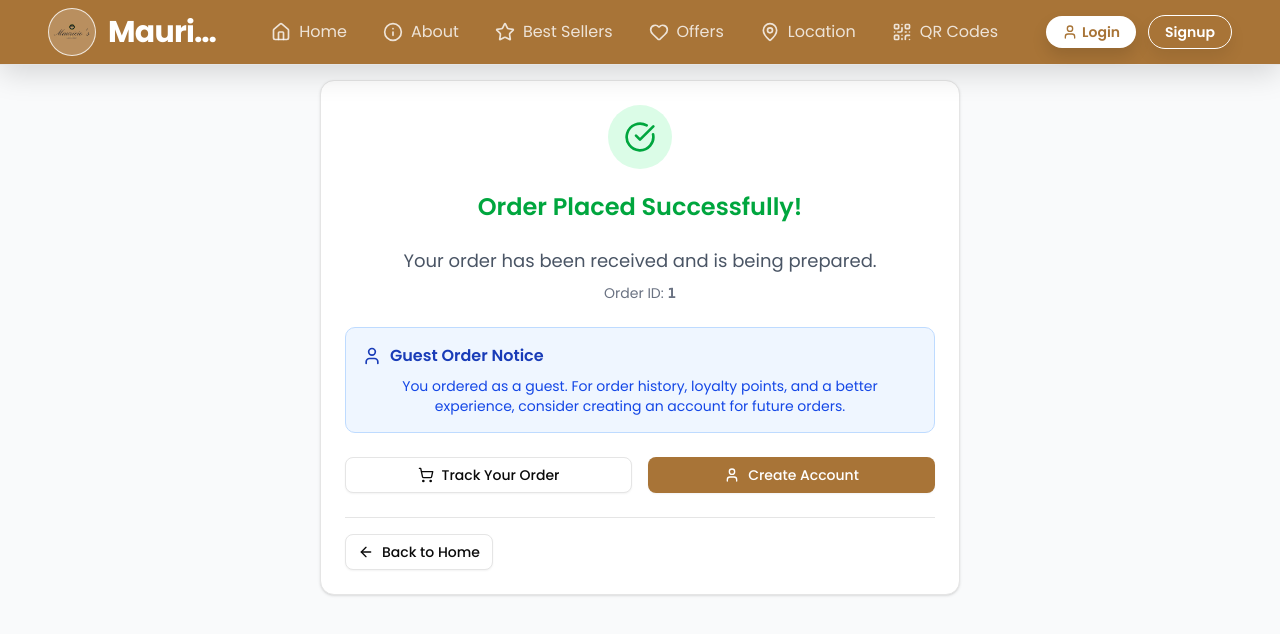
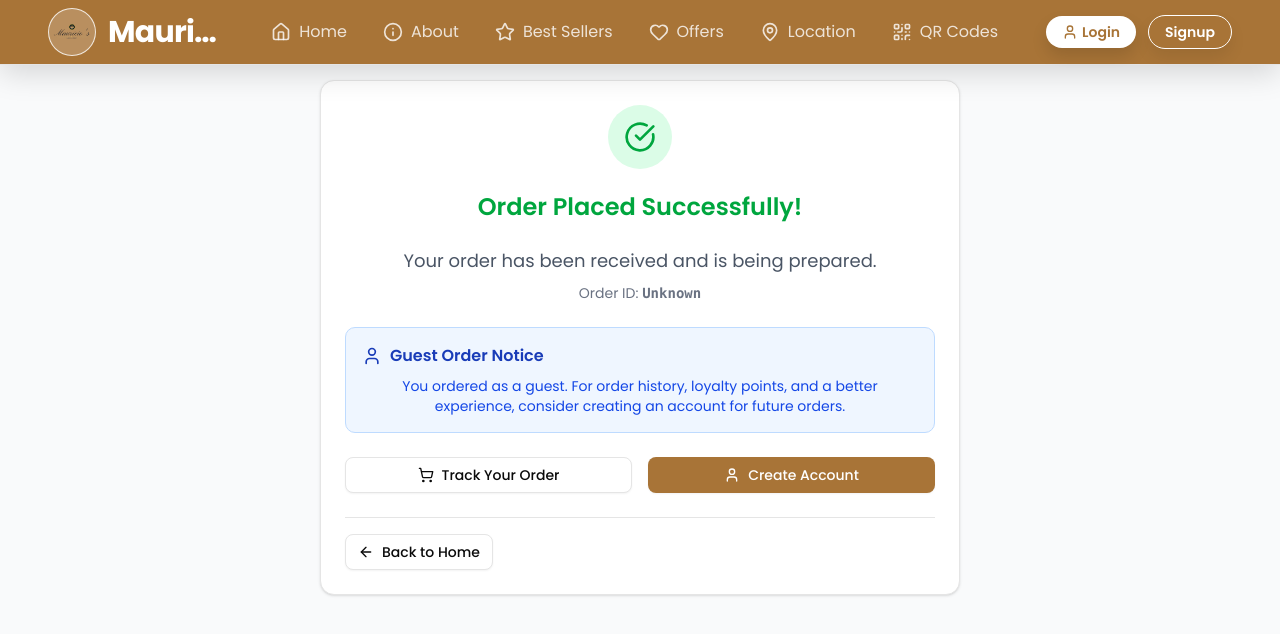
Before and after one commit to xandrei22/Mauricios-Cafe-Bakery, a React (Vite) app in the folder frontend/: page /guest/order-success/1 in a window 1280 px wide. Shown: the top 634 px of the page. Built offline with nearby package versions, Linux system fonts and the light colour scheme; no server answers.

Commit message:
obfuscation

```diff
--- a/frontend/src/components/customer/GuestOrderForm.tsx
+++ b/frontend/src/components/customer/GuestOrderForm.tsx
@@ -7,6 +7,7 @@ import { Card, CardContent, CardHeader, CardTitle } from '../ui/card';
 import { Alert, AlertDescription } from '../ui/alert';
 import { Select, SelectContent, SelectItem, SelectTrigger, SelectValue } from '../ui/select';
 import { Loader2, User, CreditCard, Upload, FileImage } from 'lucide-react';
+import { encodeId } from '../../utils/idObfuscation';
 
 interface GuestOrderFormProps {
   cartItems: any[];
@@ -149,8 +150,9 @@ export default function GuestOrderForm({ cartItems, onOrderPlaced, onClose, tabl
 
       console.log('Guest order placed successfully:', result);
       onOrderPlaced(result.orderId);
-      // Navigate to success page without table parameter
-      navigate(`/guest/order-success/${result.orderId}`);
+      // Navigate with obfuscated id
+      const encoded = encodeId(result.orderId);
+      navigate(`/guest/order-success/${encoded}`);
 
     } catch (error) {
       console.error('Guest checkout error:', error);
--- a/frontend/src/components/customer/GuestOrderSuccess.tsx
+++ b/frontend/src/components/customer/GuestOrderSuccess.tsx
@@ -1,12 +1,14 @@
 import React from 'react';
 import { useParams, useNavigate } from 'react-router-dom';
 import { Button } from '../ui/button';
+import { decodeId } from '../../utils/idObfuscation';
 import { Card, CardContent, CardHeader, CardTitle } from '../ui/card';
 import { CheckCircle, ArrowLeft, ShoppingCart, User } from 'lucide-react';
 import { CustomerNavbar } from '../ui/CustomerNavbar';
 
 const GuestOrderSuccess: React.FC = () => {
   const { orderId } = useParams<{ orderId: string }>();
+  const decodedId = decodeId(orderId);
   const navigate = useNavigate();
 
   return (
@@ -26,7 +28,7 @@ const GuestOrderSuccess: React.FC = () => {
           <CardContent className="space-y-6">
             <div className="text-center">
               <p className="text-lg text-gray-600 mb-2">Your order has been received and is being prepared.</p>
-              <p className="text-sm text-gray-500">Order ID: <span className="font-mono font-semibold">{orderId}</span></p>
+              <p className="text-sm text-gray-500">Order ID: <span className="font-mono font-semibold">{decodedId || 'Unknown'}</span></p>
             </div>
 
             <div className="bg-blue-50 border border-blue-200 rounded-lg p-4">
@@ -43,7 +45,7 @@ const GuestOrderSuccess: React.FC = () => {
             <div className="grid grid-cols-1 sm:grid-cols-2 gap-4">
               <Button
                 variant="outline"
-                onClick={() => navigate('/guest/order-tracking')}
+                onClick={() => navigate(decodedId ? `/guest/order-tracking/${orderId}` : '/guest/order-tracking')}
                 className="flex items-center gap-2"
               >
                 <ShoppingCart className="h-4 w-4" />
--- a/frontend/src/components/customer/GuestOrderTracking.tsx
+++ b/frontend/src/components/customer/GuestOrderTracking.tsx
@@ -9,6 +9,7 @@ import { Alert, AlertDescription } from '../ui/alert';
 import { Badge } from '../ui/badge';
 import { Search, Clock, CheckCircle, XCircle, Loader2, Package, Download } from 'lucide-react';
 import { CustomerNavbar } from '../ui/CustomerNavbar';
+import { decodeId, encodeId } from '../../utils/idObfuscation';
 // import { downloadReceipt } from '../../utils/receiptGenerator';
 
 interface Order {
@@ -27,12 +28,13 @@ interface Order {
 
 const GuestOrderTracking: React.FC = () => {
   const { orderId } = useParams<{ orderId: string }>();
+  const decodedParamId = decodeId(orderId);
   const navigate = useNavigate();
   const [order, setOrder] = useState<Order | null>(null);
   const [socket, setSocket] = useState<Socket | null>(null);
   const [loading, setLoading] = useState(false);
   const [error, setError] = useState<string>('');
-  const [searchOrderId, setSearchOrderId] = useState(orderId || '');
+  const [searchOrderId, setSearchOrderId] = useState(decodedParamId || '');
   const [isConnected, setIsConnected] = useState(false);
   const [lastUpdate, setLastUpdate] = useState<Date | null>(null);
   const [showNotification, setShowNotification] = useState(false);
@@ -105,7 +107,9 @@ const GuestOrderTracking: React.FC = () => {
     }
   };
 
-  const fetchOrder = async (orderId: string) => {
+  const fetchOrder = async (rawOrEncodedId: string) => {
+    // Accept both encoded and raw; decode if possible
+    const decoded = decodeId(rawOrEncodedId) || rawOrEncodedId;
     if (!orderId) {
       setError('Please enter your order ID');
       return;
@@ -116,7 +120,7 @@ const GuestOrderTracking: React.FC = () => {
 
     try {
       const API_URL = import.meta.env.VITE_API_URL || 'http://localhost:5001';
-      const response = await fetch(`${API_URL}/api/guest/order-status/${orderId}`);
+      const response = await fetch(`${API_URL}/api/guest/order-status/${decoded}`);
       const data = await response.json();
 
       if (data.success) {
@@ -139,15 +143,15 @@ const GuestOrderTracking: React.FC = () => {
   };
 
   useEffect(() => {
-    if (orderId) {
-      setSearchOrderId(orderId);
+    if (decodedParamId) {
+      setSearchOrderId(decodedParamId);
     }
   }, [orderId]);
 
   // Realtime updates: connect to socket and join order room
   useEffect(() => {
     // Only attach sockets if we have an orderId being viewed
-    const activeOrderId = orderId || searchOrderId;
+    const activeOrderId = decodedParamId || searchOrderId;
     if (!activeOrderId) return;
 
     console.log('🔌 GuestOrderTracking: Connecting to Socket.IO for order:', activeOrderId);
--- /dev/null
+++ b/frontend/src/utils/idObfuscation.ts
@@ -0,0 +1,45 @@
+const SALT: string = (import.meta as any).env?.VITE_ID_SALT || 'lakbay_default_salt';
+
+export function encodeId(rawId: string): string {
+  try {
+    const combined = `${SALT}:${rawId}`;
+    const bytes = typeof window !== 'undefined' ? new TextEncoder().encode(combined) : Buffer.from(combined, 'utf-8');
+    const base64 = (typeof window === 'undefined' ? Buffer.from(bytes) : bytesToBase64(bytes)) as unknown as string;
+    return base64.replace(/\+/g, '-').replace(/\//g, '_').replace(/=+$/g, '');
+  } catch {
+    return rawId;
+  }
+}
+
+export function decodeId(encoded: string | undefined): string | null {
+  if (!encoded) return null;
+  try {
+    const base64 = encoded.replace(/-/g, '+').replace(/_/g, '/');
+    const pad = base64.length % 4 === 0 ? '' : '==='.slice(0, 4 - (base64.length % 4));
+    const b64 = base64 + pad;
+    const bytes = typeof window === 'undefined' ? Buffer.from(b64, 'base64') : base64ToBytes(b64);
+    const decoded = (typeof window === 'undefined' ? (bytes as Buffer).toString('utf-8') : new TextDecoder().decode(bytes as Uint8Array)) as string;
+    const [salt, id] = decoded.split(':');
+    if (salt !== SALT) return null;
+    return id || null;
+  } catch {
+    return null;
+  }
+}
+
+function bytesToBase64(bytes: Uint8Array): string {
+  let binary = '';
+  const chunkSize = 0x8000;
+  for (let i = 0; i < bytes.length; i += chunkSize) {
+    const chunk = bytes.subarray(i, i + chunkSize);
+    binary += String.fromCharCode.apply(null, Array.from(chunk));
+  }
+  return btoa(binary);
+}
+
+function base64ToBytes(base64: string): Uint8Array {
+  const binary = atob(base64);
+  const bytes = new Uint8Array(binary.length);
+  for (let i = 0; i < binary.length; i++) bytes[i] = binary.charCodeAt(i);
+  return bytes;
+}
```
